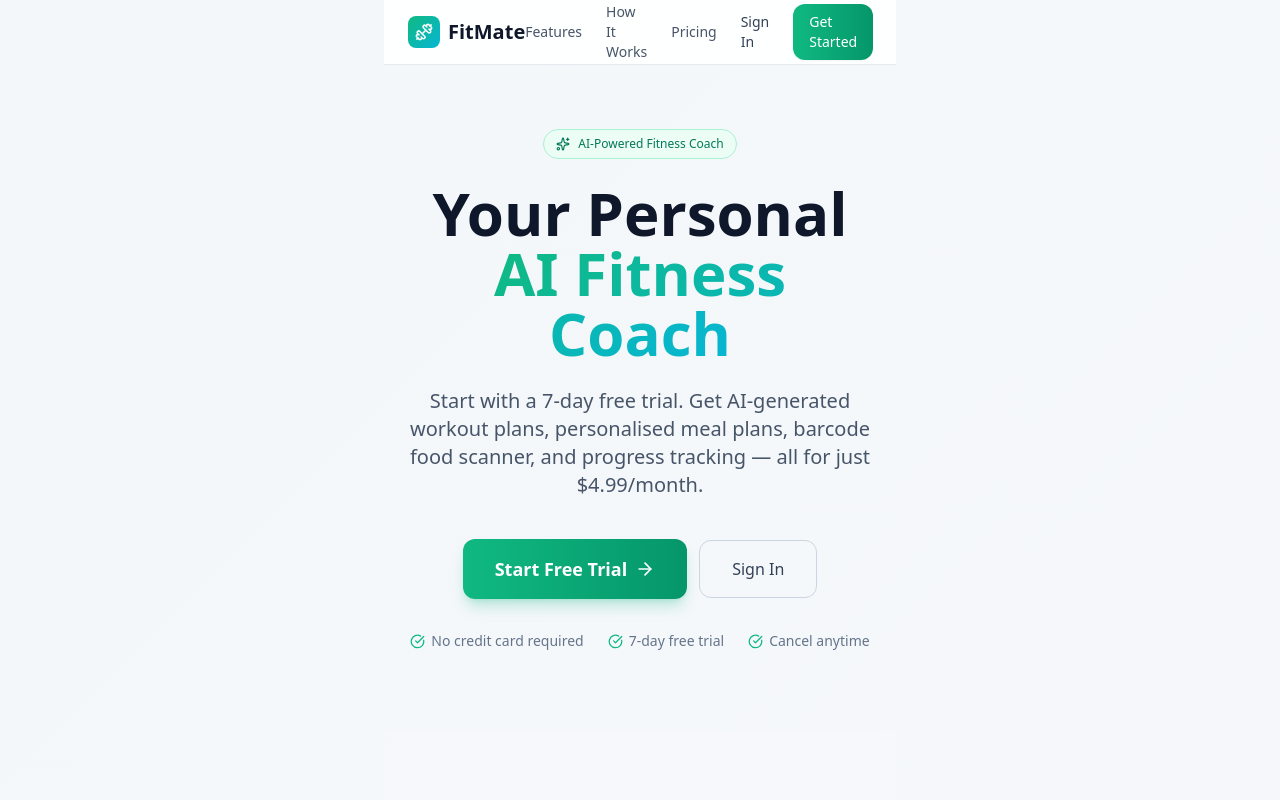
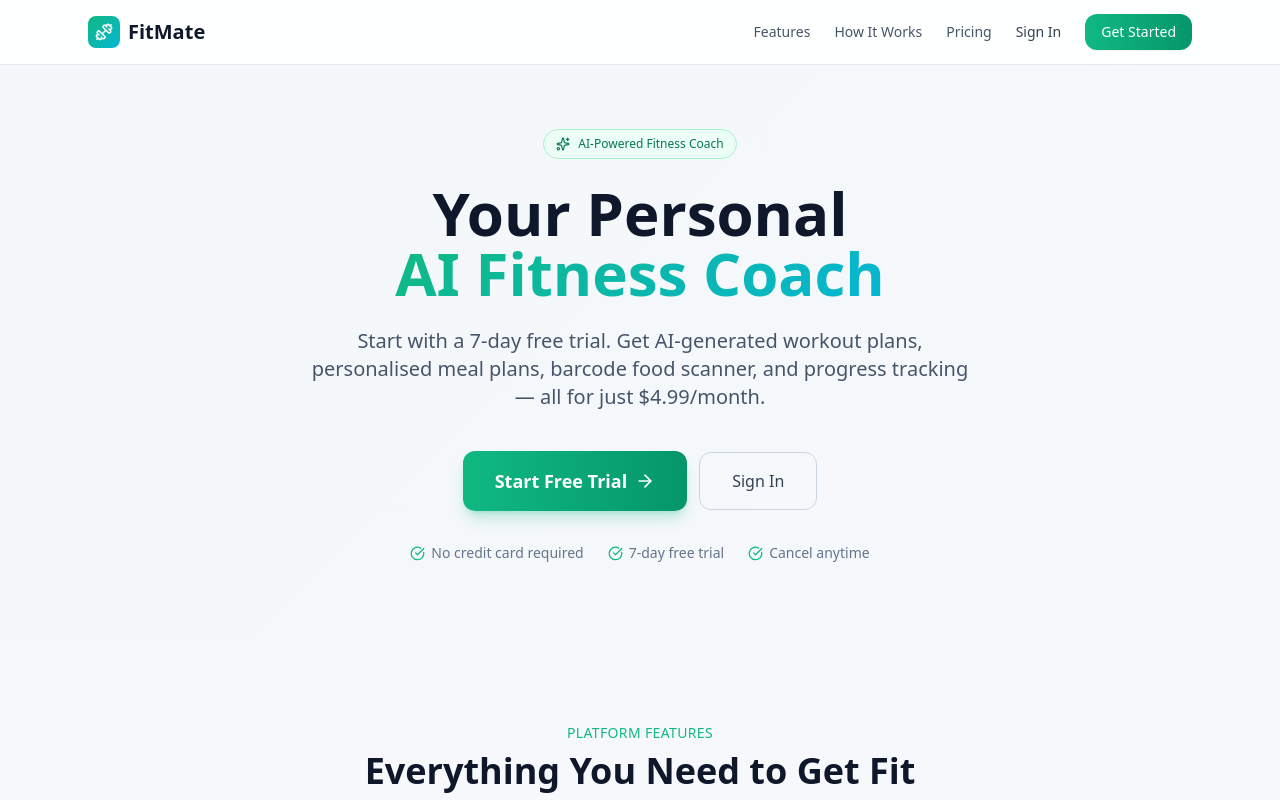
Before and after one commit to alexturkmani/fitness-pwa, a Next.js app: page / in a window 1280 px wide. Shown: the top 800 px of the page. Built offline with nearby package versions, Linux system fonts and the light colour scheme; no server answers.

Commit message:
fix: full-width layout for landing page on desktop

```diff
--- a/src/app/layout.tsx
+++ b/src/app/layout.tsx
@@ -2,6 +2,7 @@ import type { Metadata, Viewport } from 'next';
 import './globals.css';
 import BottomNav from '@/components/layout/BottomNav';
 import AuthProvider from '@/components/AuthProvider';
+import AppShell from '@/components/layout/AppShell';
 
 export const metadata: Metadata = {
   title: 'FitMate - AI Fitness Coach',
@@ -28,11 +29,11 @@ export default function RootLayout({ children }: { children: React.ReactNode })
       <head>
         <link rel="apple-touch-icon" href="/icons/icon-192x192.png" />
       </head>
-      <body className="animated-bg min-h-screen pb-nav">
+      <body className="animated-bg min-h-screen">
         <AuthProvider>
-          <main className="max-w-lg mx-auto px-4">
+          <AppShell>
             {children}
-          </main>
+          </AppShell>
           <BottomNav />
         </AuthProvider>
         <script
--- a/src/app/page.tsx
+++ b/src/app/page.tsx
@@ -80,7 +80,7 @@ function LandingContent() {
   ];
 
   return (
-    <div className="min-h-screen -mx-4 overflow-x-hidden">
+    <div className="min-h-screen overflow-x-hidden">
       {/* Nav */}
       <nav className="sticky top-0 z-50 bg-white/90 backdrop-blur-lg border-b border-dark-700/50">
         <div className="max-w-6xl mx-auto px-4 sm:px-6 flex items-center justify-between h-16">
--- /dev/null
+++ b/src/components/layout/AppShell.tsx
@@ -0,0 +1,21 @@
+'use client';
+import { usePathname } from 'next/navigation';
+import { ReactNode } from 'react';
+
+// Pages that use full-width layout (no max-w-lg container)
+const FULL_WIDTH_PAGES = ['/', '/login', '/register'];
+
+export default function AppShell({ children }: { children: ReactNode }) {
+  const pathname = usePathname();
+  const isFullWidth = FULL_WIDTH_PAGES.includes(pathname);
+
+  if (isFullWidth) {
+    return <main>{children}</main>;
+  }
+
+  return (
+    <main className="max-w-lg mx-auto px-4 pb-nav">
+      {children}
+    </main>
+  );
+}
```
